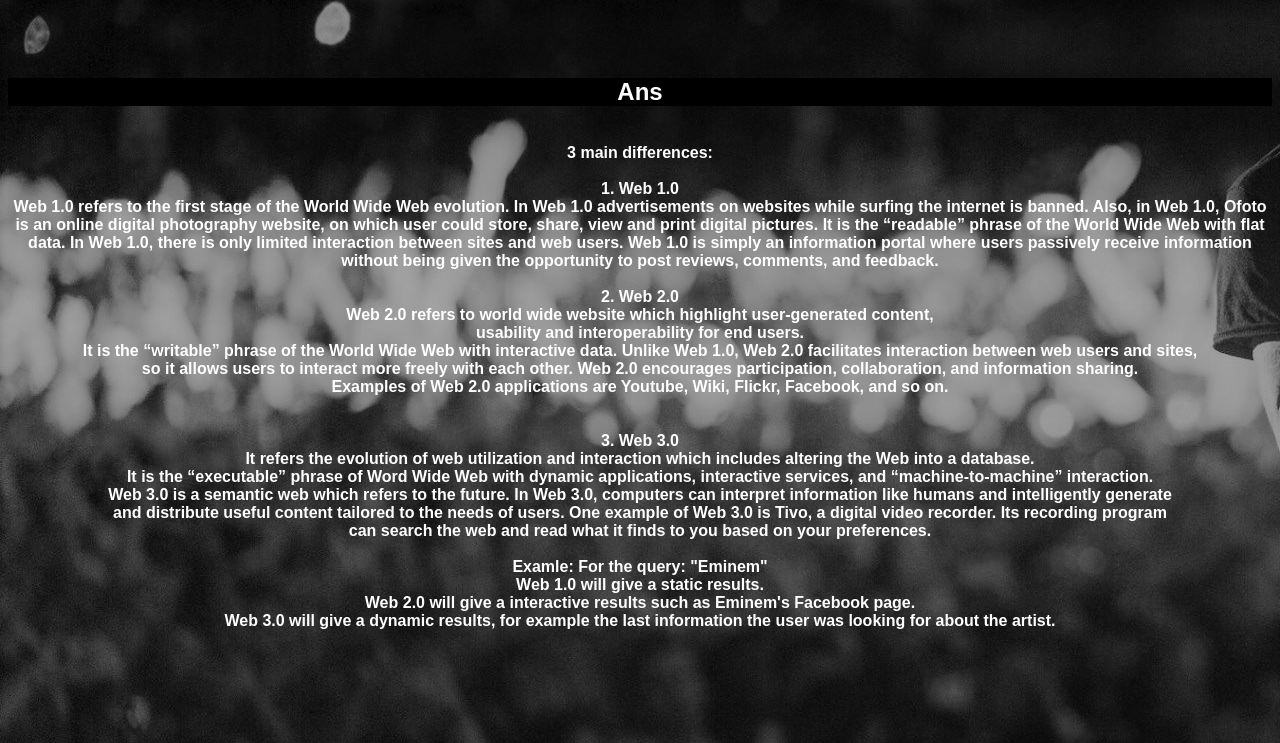
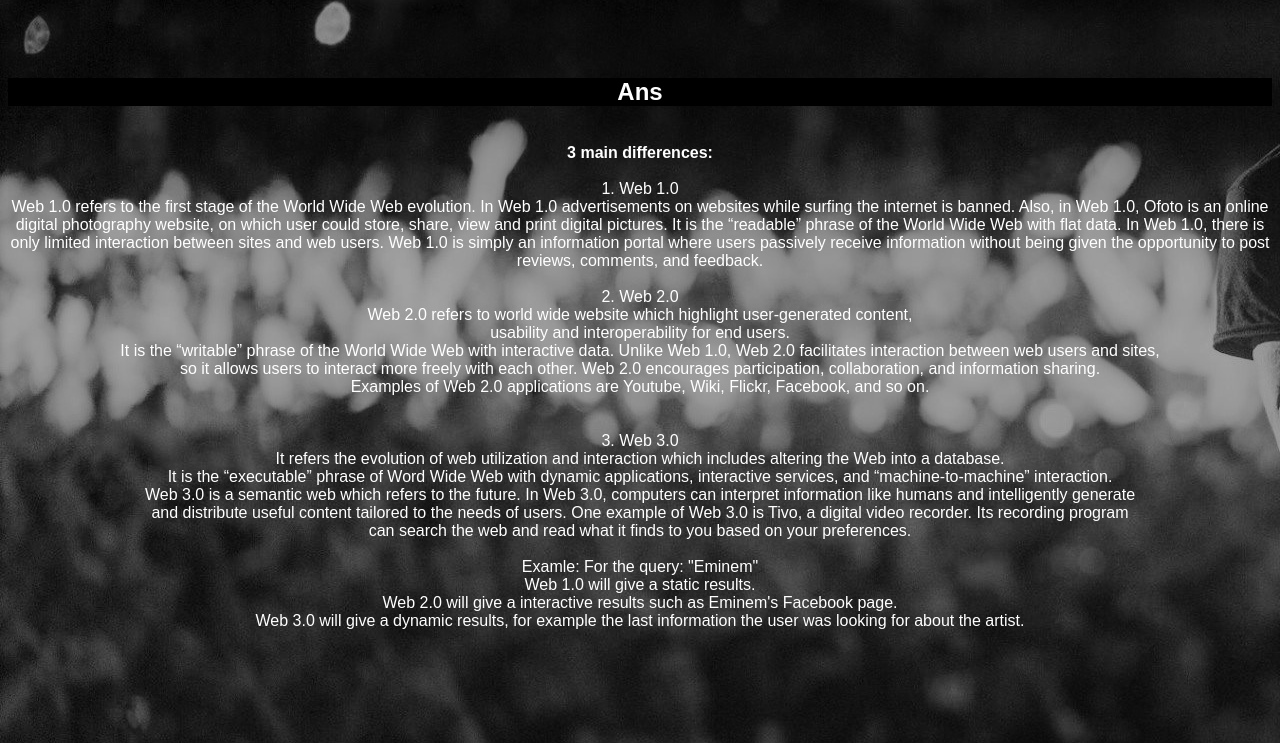
Before and after one commit to meytalmesh/EminemSite, a plain HTML site: page index.html in a window 1280 px wide. Shown: the part 3069-3812 px from the top of the page. Drawn offline with Linux system fonts and the light colour scheme.

Commit message:
Add files via upload

```diff
--- a/index.html
+++ b/index.html
@@ -184,7 +184,7 @@ These were followed by 2017's Revival and 2018's Kamikaze. the latter being the
 <h2>Ans</h2>
 <br/>
 
-<b>3 main differences:<b/>
+<b>3 main differences:</b>
 <br/>
 <br/>
 1. Web 1.0 <br/>
```
